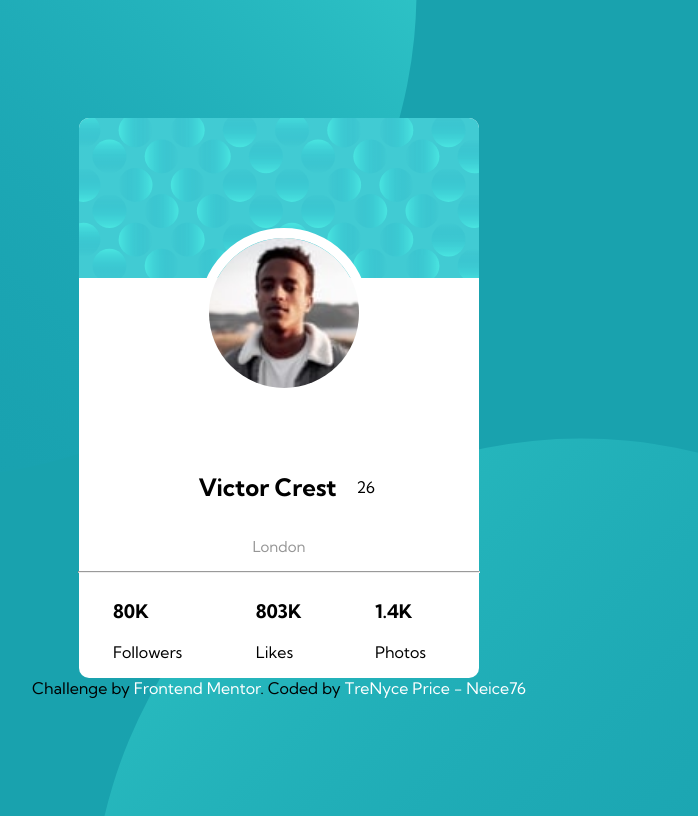
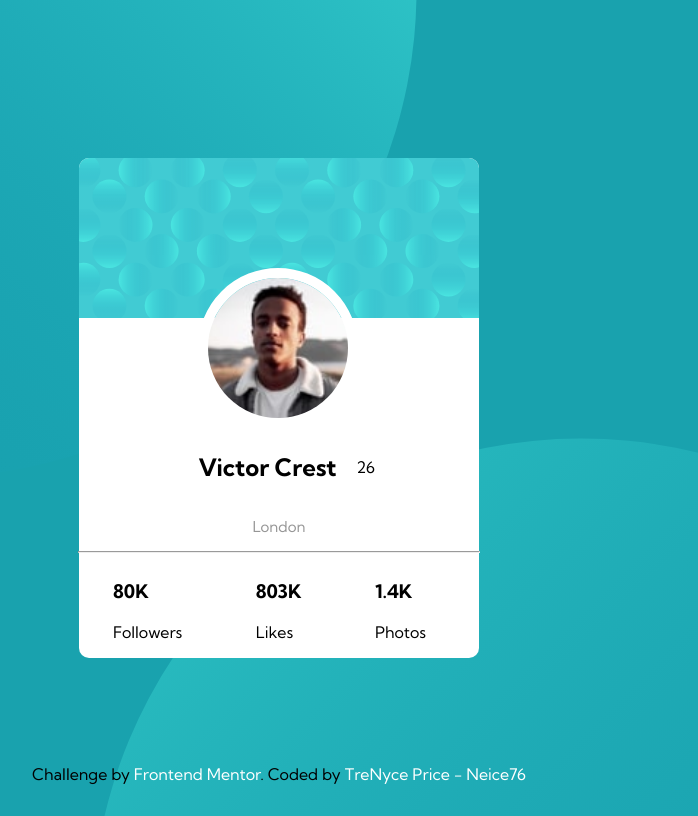
Before and after one commit to Neice76/Frontend-Mentor-Profile-Card-Solution, a plain HTML site: page index.html in a window 1280 px wide. Shown: the whole page, without its empty margins (361-1059 px from the left). Drawn offline with Linux system fonts and the light colour scheme.

Commit message:
Update index.css

```diff
--- a/index.css
+++ b/index.css
@@ -34,12 +34,11 @@ body {
 }
 
 .profileCard #profileCardInfo #userPicture {
-    width: 150px;
-    height: 150px;
+    width: 140px;
+    height: 140px;
     border-radius: 50%;
-    transform: translateY(-50px);
+    margin: -50px 0px 0px 120px;
     border: 10px solid var(--white-color);
-    margin-left: 30%;
 }
 
 .profileCard #profileCardInfo #userInfo {
@@ -68,6 +67,11 @@ body {
     gap: 20%;
 }
 
+.attribution {
+    position: fixed;
+    bottom: 1em;
+}
+
 .attribution a {
     color: var(--white-color);
     text-decoration: none;
```
